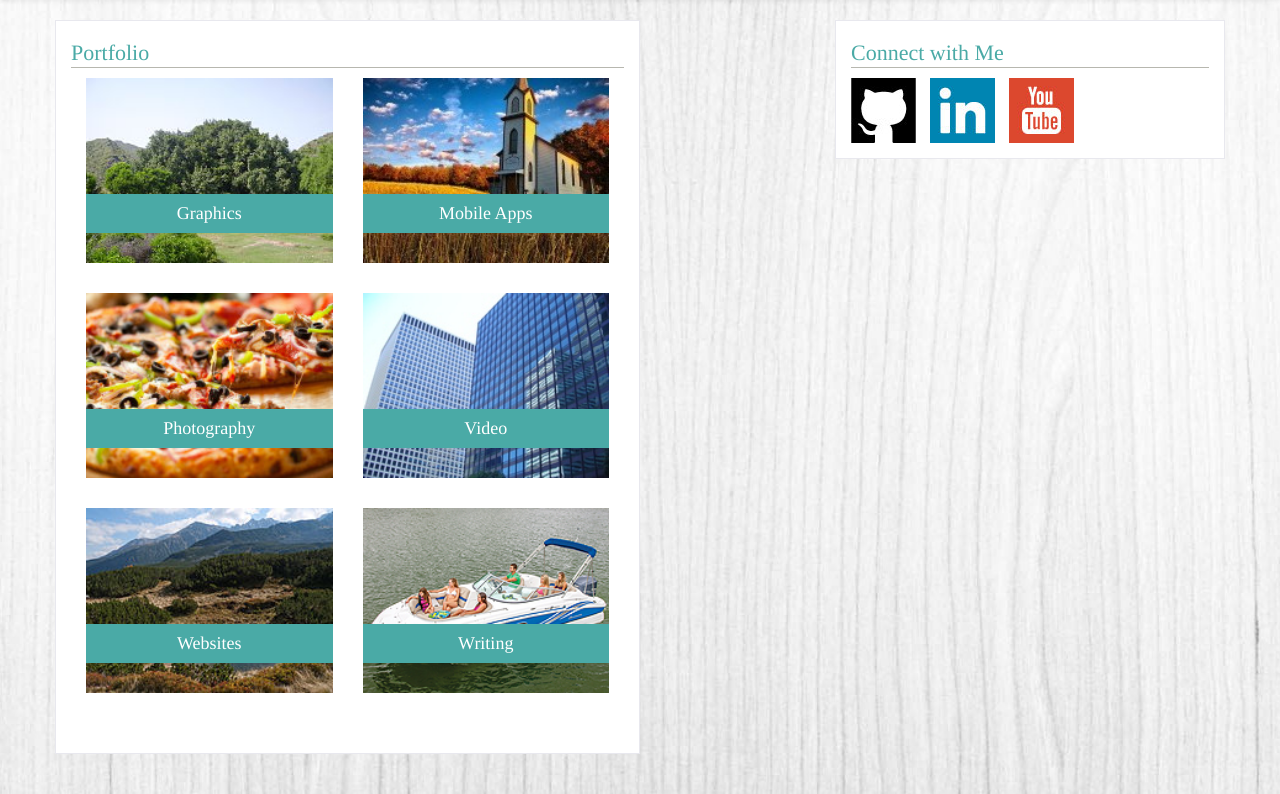
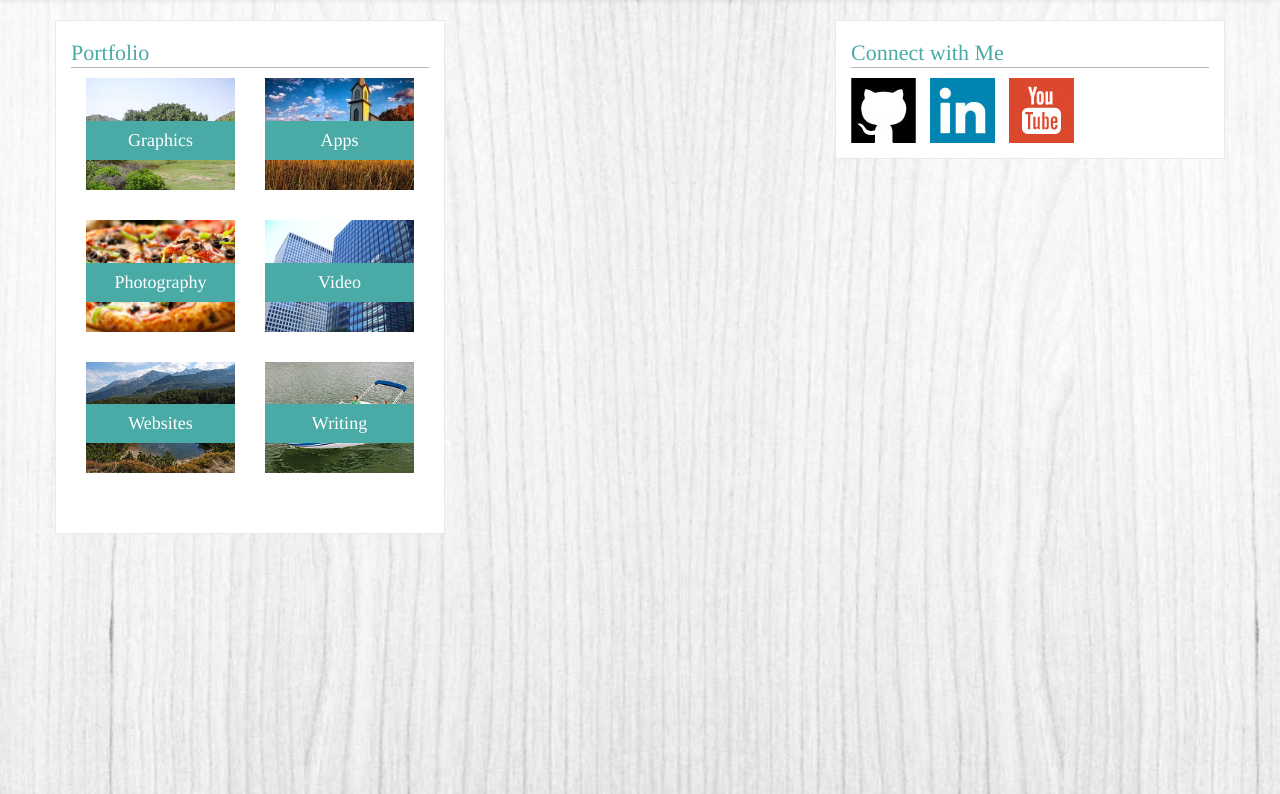
Before and after one commit to chigurh86/Bootstrap-Portfolio, a PHP site: page /portfolio.html in a window 1280 px wide. Shown: the part 62-856 px from the top of the page. Run offline with PHP 8.4, Linux system fonts and the light colour scheme.

Commit message:
Newest 02/11

```diff
--- a/assets/css/style.css
+++ b/assets/css/style.css
@@ -23,9 +23,6 @@
     margin-bottom: 30px;
 	}
 
-.maxw{
-	width: 100%;
-}
 a{
 	margin: 0px;
 	padding: 0px;
@@ -79,6 +76,7 @@ html{
 .rightside{
 	background-color: white;
 	border: solid 1px #e8e8ee;
+	margin-bottom: 25px;
 }
 h1,h2{
 	color:#4aaaa6;
--- a/portfolio.html
+++ b/portfolio.html
@@ -39,7 +39,7 @@
 	</header>
 	  <div class="container">
 	  		<div class="row">
-	  				<div class="col-xs-12 col-sm-6 leftside">
+	  				<div class="col-xs-12 col-sm-6 col-lg-4 leftside">
 	  					<h2 id="lowerheadl">Portfolio</h2>
 						<div class="col-xs-6">
 							<ul class="media-grid list-unstyled">
@@ -89,7 +89,7 @@
 						                    <img alt="" class="img-responsive" src=
 						                    "assets/images/church.jpg">
 						                    <div class="caption">
-						                        <h4>Mobile Apps</h4>
+						                        <h4>Apps</h4>
 						                    </div>
 						                </div>
 					                </a>
@@ -120,7 +120,7 @@
 						</div>
 					</div>
 
-	  				<div class="col-sm-4 col-xs-12 rightside col-md-offset-2">
+	  				<div class="col-sm-4 col-xs-12 rightside col-lg-4 col-lg-offset-4">
 	  					<h2>Connect with Me</h2>
 	  					<ul class="list-inline">
 							<li><a href="https://github.com/chigurh86/Basic-Portfolio.git"><img class="img-responsive" src="assets/images/github-logo-01.jpg"></a></li>
```
